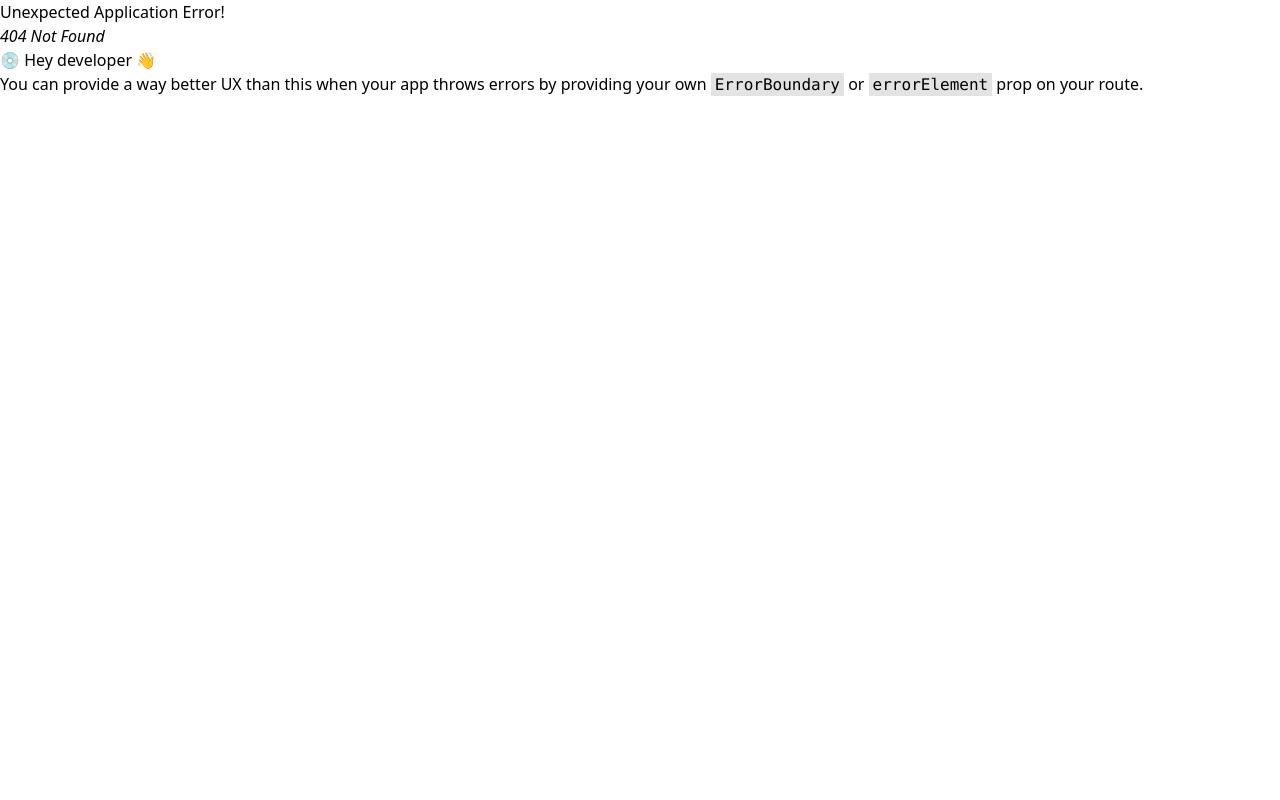
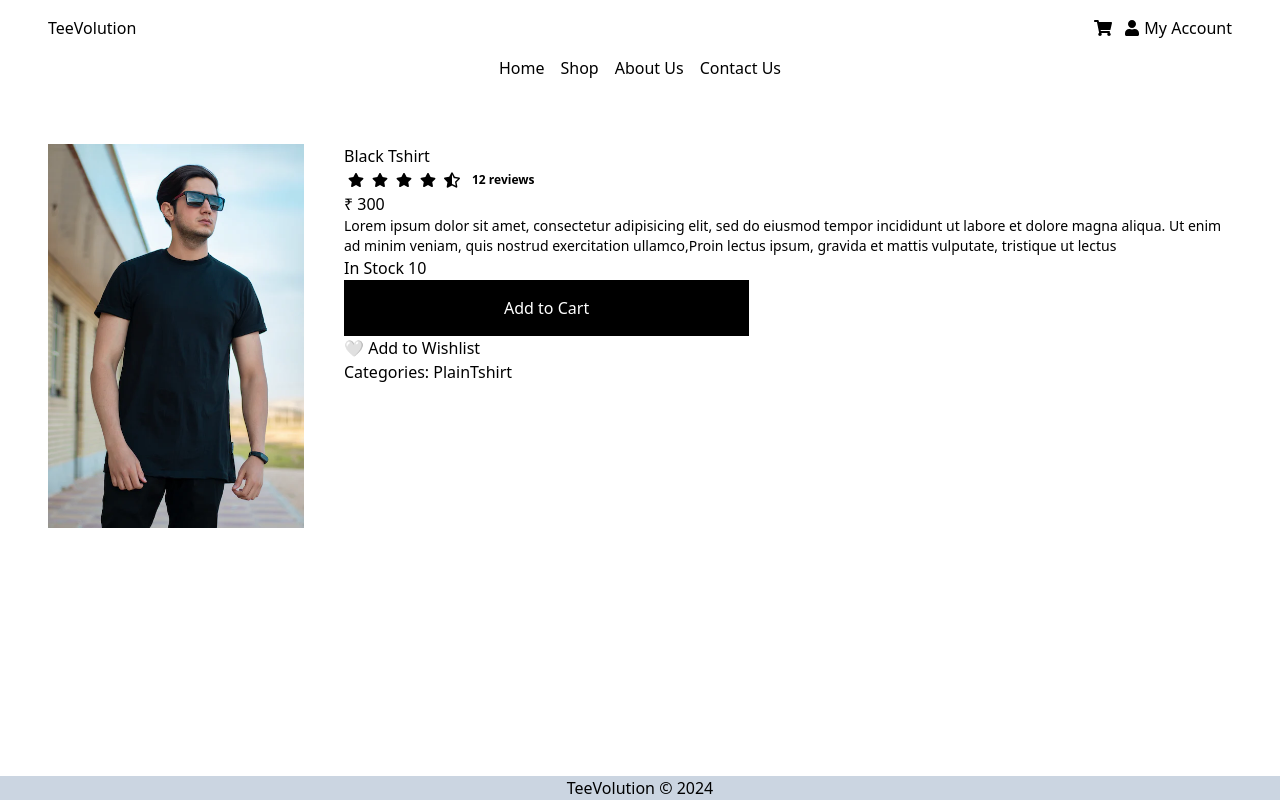
Before and after one commit to Amanthukral12/Teevolution, a React (Vite) app in the folder frontend/: page /product/1 in a window 1280 px wide. Before the commit this address had no page. Built offline with nearby package versions, Linux system fonts and the light colour scheme.

Commit message:
Adding product detail page

```diff
--- a/frontend/src/components/Footer.jsx
+++ b/frontend/src/components/Footer.jsx
@@ -1,7 +1,7 @@
 const Footer = () => {
   const currentYear = new Date().getFullYear();
   return (
-    <footer className="px-[3rem] bg-slate-300 w-full bottom-0 mt-2">
+    <footer className="px-[3rem] bg-slate-300 w-full fixed bottom-0 mt-2">
       <div className="text-center">TeeVolution &copy; {currentYear}</div>
     </footer>
   );
--- /dev/null
+++ b/frontend/src/components/Rating.jsx
@@ -0,0 +1,61 @@
+import { FaStar, FaStarHalfAlt, FaRegStar } from "react-icons/fa";
+import propTypes from "prop-types";
+const Rating = ({ value, text }) => {
+  return (
+    <div className="flex items-center">
+      <span className="m-1">
+        {value >= 1 ? (
+          <FaStar />
+        ) : value >= 0.5 ? (
+          <FaStarHalfAlt />
+        ) : (
+          <FaRegStar />
+        )}
+      </span>
+      <span className="m-1">
+        {value >= 2 ? (
+          <FaStar />
+        ) : value >= 1.5 ? (
+          <FaStarHalfAlt />
+        ) : (
+          <FaRegStar />
+        )}
+      </span>
+      <span className="m-1">
+        {value >= 3 ? (
+          <FaStar />
+        ) : value >= 2.5 ? (
+          <FaStarHalfAlt />
+        ) : (
+          <FaRegStar />
+        )}
+      </span>
+      <span className="m-1">
+        {value >= 4 ? (
+          <FaStar />
+        ) : value >= 3.5 ? (
+          <FaStarHalfAlt />
+        ) : (
+          <FaRegStar />
+        )}
+      </span>
+      <span className="m-1">
+        {value >= 5 ? (
+          <FaStar />
+        ) : value >= 4.5 ? (
+          <FaStarHalfAlt />
+        ) : (
+          <FaRegStar />
+        )}
+      </span>
+      <span className="text-xs font-semibold pl-2">{text && text}</span>
+    </div>
+  );
+};
+
+export default Rating;
+
+Rating.propTypes = {
+  value: propTypes.number,
+  text: propTypes.string,
+};
--- a/frontend/src/main.jsx
+++ b/frontend/src/main.jsx
@@ -10,11 +10,13 @@ import {
   RouterProvider,
 } from "react-router-dom";
 import Home from "./pages/Home.jsx";
+import ProductDetail from "./pages/ProductDetail.jsx";
 
 const router = createBrowserRouter(
   createRoutesFromElements(
     <Route path="/" element={<App />}>
       <Route index={true} path="/" element={<Home />} />
+      <Route path="/product/:id" element={<ProductDetail />} />
     </Route>
   )
 );
--- /dev/null
+++ b/frontend/src/pages/ProductDetail.jsx
@@ -0,0 +1,50 @@
+import Rating from "../components/Rating";
+import products from "../products";
+import { useParams } from "react-router-dom";
+
+const ProductDetail = () => {
+  const { id: productId } = useParams();
+  const product = products.find((p) => p._id === productId);
+  console.log(product);
+  return (
+    <>
+      <section className="flex flex-col md:flex-row px-[3rem] mt-12">
+        <img
+          src={product.image}
+          alt="product image"
+          className="flex-1 w-64 mr-10"
+        />
+        <div className="">
+          <h3>{product.name}</h3>
+          <span>
+            <Rating
+              value={product.rating}
+              text={
+                `${product.numReviews}` +
+                `${product.numReviews > 0 ? " reviews" : " review"}`
+              }
+            />
+          </span>
+          <p>₹ {product.price}</p>
+          <p className="  text-sm">{product.description}</p>
+          <p>
+            {product.countInStock > 0
+              ? `In Stock ${product.countInStock}`
+              : "Out of Stock"}
+          </p>
+
+          <button
+            disabled={product.countInStock === 0}
+            className="bg-black text-white py-4 px-40"
+          >
+            Add to Cart
+          </button>
+          <p>🤍 Add to Wishlist</p>
+          <p>Categories: {product.category}</p>
+        </div>
+      </section>
+    </>
+  );
+};
+
+export default ProductDetail;
--- a/frontend/src/pages/ProductList.jsx
+++ b/frontend/src/pages/ProductList.jsx
@@ -4,7 +4,7 @@ import Product from "../components/Product";
 
 const ProductList = () => {
   return (
-    <section className="px-[3rem]">
+    <section className="px-[3rem] pb-[2rem]">
       <h1 className="text-center py-20">New Arrivals</h1>
       <div className="flex flex-wrap justify-evenly">
         {products.map((product) => (
--- a/frontend/src/products.js
+++ b/frontend/src/products.js
@@ -1,83 +1,82 @@
 const products = [
   {
-    _id: '1',
-    name: 'Black Tshirt',
-    image: '/images/black tshirt.webp',
+    _id: "1",
+    name: "Black Tshirt",
+    image: "/images/black tshirt.webp",
     description:
-      'A casual plain Black Tshirt',
-    brand: 'TeeVolution',
-    category: 'PlainTshirt',
+      "Lorem ipsum dolor sit amet, consectetur adipisicing elit, sed do eiusmod tempor incididunt ut labore et dolore magna aliqua. Ut enim ad minim veniam, quis nostrud exercitation ullamco,Proin lectus ipsum, gravida et mattis vulputate, tristique ut lectus",
+    brand: "TeeVolution",
+    category: "PlainTshirt",
     price: 300,
     countInStock: 10,
     rating: 4.5,
     numReviews: 12,
   },
   {
-     _id: '2',
-    name: 'White Tshirt',
-    image: '/images/white tshirt.webp',
+    _id: "2",
+    name: "White Tshirt",
+    image: "/images/white tshirt.webp",
     description:
-      'A casual plain White Tshirt',
-    brand: 'TeeVolution',
-    category: 'PlainTshirt',
+      "Lorem ipsum dolor sit amet, consectetur adipisicing elit, sed do eiusmod tempor incididunt ut labore et dolore magna aliqua. Ut enim ad minim veniam, quis nostrud exercitation ullamco,Proin lectus ipsum, gravida et mattis vulputate, tristique ut lectus",
+    brand: "TeeVolution",
+    category: "PlainTshirt",
     price: 300,
     countInStock: 12,
     rating: 4.6,
     numReviews: 14,
   },
   {
-    _id: '3',
-    name: 'Printed Tshirt',
-    image: '/images/printed.webp',
+    _id: "3",
+    name: "Printed Tshirt",
+    image: "/images/printed.webp",
     description:
-      'Graphic printed cotton tshirt',
-    brand: 'TeeVolution',
-    category: 'PrintedTshirt',
+      "Lorem ipsum dolor sit amet, consectetur adipisicing elit, sed do eiusmod tempor incididunt ut labore et dolore magna aliqua. Ut enim ad minim veniam, quis nostrud exercitation ullamco,Proin lectus ipsum, gravida et mattis vulputate, tristique ut lectus",
+    brand: "TeeVolution",
+    category: "PrintedTshirt",
     price: 500,
     countInStock: 8,
     rating: 4.4,
     numReviews: 16,
   },
-   {
-    _id: '4',
-    name: 'Printed Tshirt',
-    image: '/images/printed2.webp',
+  {
+    _id: "4",
+    name: "Printed Tshirt",
+    image: "/images/printed2.webp",
     description:
-      'Graphic printed cotton tshirt',
-    brand: 'TeeVolution',
-    category: 'PrintedTshirt',
+      "Lorem ipsum dolor sit amet, consectetur adipisicing elit, sed do eiusmod tempor incididunt ut labore et dolore magna aliqua. Ut enim ad minim veniam, quis nostrud exercitation ullamco,Proin lectus ipsum, gravida et mattis vulputate, tristique ut lectus",
+    brand: "TeeVolution",
+    category: "PrintedTshirt",
     price: 500,
     countInStock: 8,
     rating: 4.4,
     numReviews: 16,
   },
-    {
-    _id: '5',
-   name: 'Printed Tshirt',
-    image: '/images/white printed.webp',
+  {
+    _id: "5",
+    name: "Printed Tshirt",
+    image: "/images/white printed.webp",
     description:
-      'Graphic printed cotton tshirt',
-    brand: 'TeeVolution',
-    category: 'PrintedTshirt',
+      "Lorem ipsum dolor sit amet, consectetur adipisicing elit, sed do eiusmod tempor incididunt ut labore et dolore magna aliqua. Ut enim ad minim veniam, quis nostrud exercitation ullamco,Proin lectus ipsum, gravida et mattis vulputate, tristique ut lectus",
+    brand: "TeeVolution",
+    category: "PrintedTshirt",
     price: 500,
     countInStock: 8,
     rating: 4.4,
     numReviews: 16,
   },
-   {
-    _id: '6',
-    name: 'Plain Tshirt Combo Pack(6 Tshirts)',
-    image: '/images/combo1.webp',
+  {
+    _id: "6",
+    name: "Plain Tshirt Combo Pack(6 Tshirts)",
+    image: "/images/combo1.webp",
     description:
-      'Set of 6 plain casual cotton tshirts',
-    brand: 'TeeVolution',
-    category: 'PlainTshirt',
+      "Lorem ipsum dolor sit amet, consectetur adipisicing elit, sed do eiusmod tempor incididunt ut labore et dolore magna aliqua. Ut enim ad minim veniam, quis nostrud exercitation ullamco,Proin lectus ipsum, gravida et mattis vulputate, tristique ut lectus",
+    brand: "TeeVolution",
+    category: "PlainTshirt",
     price: 1500,
-    countInStock: 8,
+    countInStock: 0,
     rating: 4.4,
     numReviews: 16,
   },
+];
 
-]
-
-export default products
+export default products;
```
